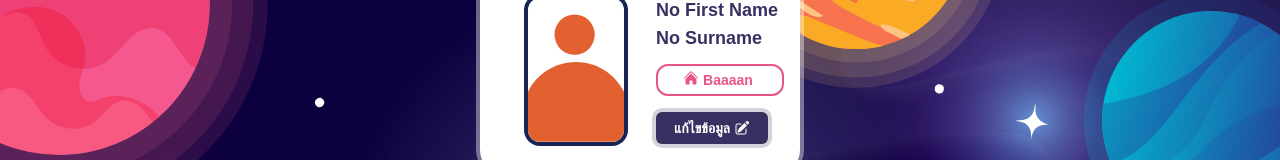
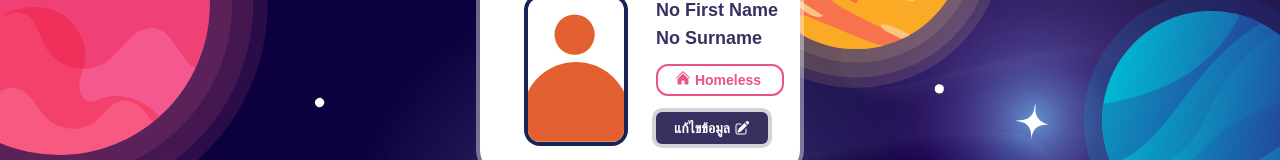
Before and after one commit to isd-sgcu/rpkm66-frontend, a Next.js app: page /estamp-home in a window 1280 px wide. Shown: the part 154-314 px from the top of the page. Built offline with nearby package versions, Linux system fonts and the light colour scheme; no server answers; a web font is replaced by a local one.

Commit message:
refactor: minor change

```diff
--- a/src/components/estamp-home/Profile.tsx
+++ b/src/components/estamp-home/Profile.tsx
@@ -22,7 +22,7 @@ const Profile = (props: any) => {
                 <h1>{user?.lastname || 'No Surname'}</h1>
                 <div className="my-3 flex h-auto w-32 justify-center rounded-xl border-2 border-pink-400 px-4 py-1 text-pink-400">
                     <HomeIcon className="h-4 w-4" />
-                    <p className="mx-1 text-sm">Baaaan</p>
+                    <p className="mx-1 text-sm">Homeless</p>
                 </div>
                 <button
                     className="mt-1 h-8 w-28 rounded-md bg-purple-400 ring-4 ring-gray-300"
```
